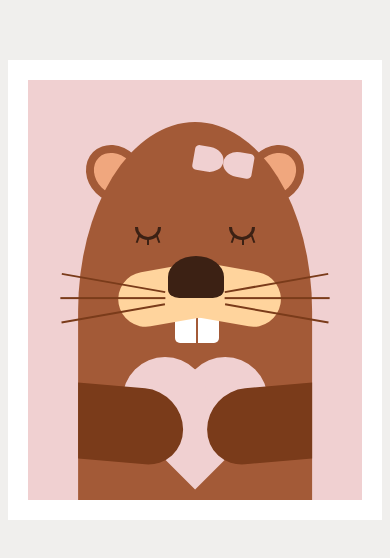
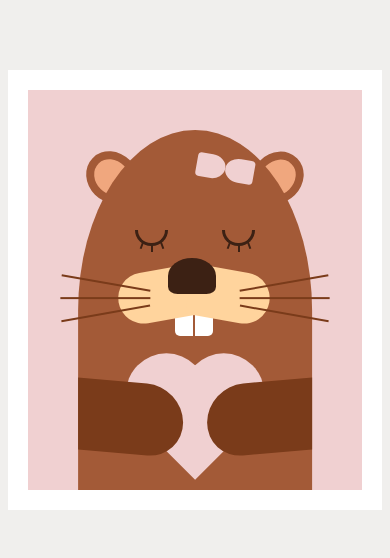
Before and after one commit to ConorCrutchley/css-art-gallery, a plain HTML site: page 28 - beaver/index.html in a window 390 px wide. Shown: the part 140-698 px from the top of the page. Drawn offline with Linux system fonts and the light colour scheme.

Commit message:
refactor: Made beaver drawing responsive

```diff
--- a/28 - beaver/style.css
+++ b/28 - beaver/style.css
@@ -10,8 +10,9 @@ body {
   --dark-brown: #3c2114;
 }
 .frame {
-  width: 350px;
-  height: 420px;
+  aspect-ratio: 5 / 6;
+  width: 100%;
+  max-width: 350px;
   background-color: var(--pink);
   border: 20px solid white;
   position: relative;
@@ -56,11 +57,11 @@ body {
 }
 .bow,
 .bow::before {
-  width: 30px;
-  height: 25px;
   background-color: var(--pink);
 }
 .bow {
+  width: 12.244897959183673%;
+  height: 6.613756613756613%;
   right: 25%;
   top: 8%;
   border-radius: 50% 15% 15% 50%;
@@ -68,22 +69,25 @@ body {
 }
 .bow::before {
   border-radius: 15% 50% 50% 15%;
-  left: -30px;
+  left: -100%;
+  width: 100%;
+  height: 100%;
 }
 .heart,
 .heart::before,
 .heart::after {
-  width: 85px;
-  height: 85px;
+  aspect-ratio: 1/1;
   background-color: var(--pink);
 }
 .heart {
+  width: 34.69387755102041%;
   top: 70%;
   left: 50%;
   transform: translateX(-50%) rotate(45deg);
 }
 .heart::before,
 .heart::after {
+  width: 100%;
   border-radius: 50%;
 }
 .heart::before {
@@ -93,8 +97,8 @@ body {
   transform: translateX(-50%);
 }
 .eye {
-  width: 20px;
-  height: 10px;
+  aspect-ratio: 2/1;
+  width: 8.16326530612245%;
   border: 3px solid var(--dark-brown);
   border-top: 0;
   border-radius: 0 0 100px 100px;
@@ -110,15 +114,16 @@ body {
 .lashes::before,
 .lashes::after {
   width: 2px;
-  height: 8px;
   background-color: var(--dark-brown);
 }
 .lashes {
-  bottom: -8px;
+  height: 60%;
+  bottom: -60%;
   left: 48%;
 }
 .lashes::before,
 .lashes::after {
+  height: 100%;
   top: -2px;
 }
 .lashes::before {
@@ -131,33 +136,35 @@ body {
 }
 .muzzle,
 .muzzle::before {
-  width: 87px;
-  height: 55px;
   background-color: #ffd49d;
 }
 .muzzle {
+  aspect-ratio: 87 / 55;
+  width: 24.25%;
   top: 45%;
   left: 27%;
   border-radius: 50px 0 0 50px;
   transform: rotate(-10deg);
 }
 .muzzle::before {
+  width: 100%;
+  height: 100%;
   left: 100%;
   border-radius: 0 50px 50px 0;
   transform: rotate(20deg);
   transform-origin: left top;
 }
 .nose {
-  width: 56px;
-  height: 42px;
+  aspect-ratio: 4/3;
+  width: 14.358974358974358%;
   background-color: var(--dark-brown);
   left: 42%;
   top: 42%;
   border-radius: 100% 100% 40% 40%;
 }
 .teeth {
-  width: 44px;
-  height: 40px;
+  aspect-ratio: 11/10;
+  width: 11.282051282051283%;
   background-color: white;
   left: 44%;
   top: 53%;
@@ -173,12 +180,16 @@ body {
 .whiskers,
 .whiskers::before,
 .whiskers::after {
-  width: 105px;
   height: 2px;
   background-color: var(--medium-brown);
 }
 .whiskers {
+  width: 26.923076923076923%;
   top: 48%;
+}
+.whiskers::before,
+.whiskers::after {
+  width: 100%;
 }
 .whiskers:before {
   top: 15px;
@@ -211,8 +222,8 @@ body {
   transform: rotate(20deg);
 }
 .ear {
-  width: 38px;
-  height: 46px;
+  aspect-ratio: 19/23;
+  width: 9.743589743589745%;
   background-color: #f0a77e;
   border: 8px solid var(--brown);
   top: 15%;
```
